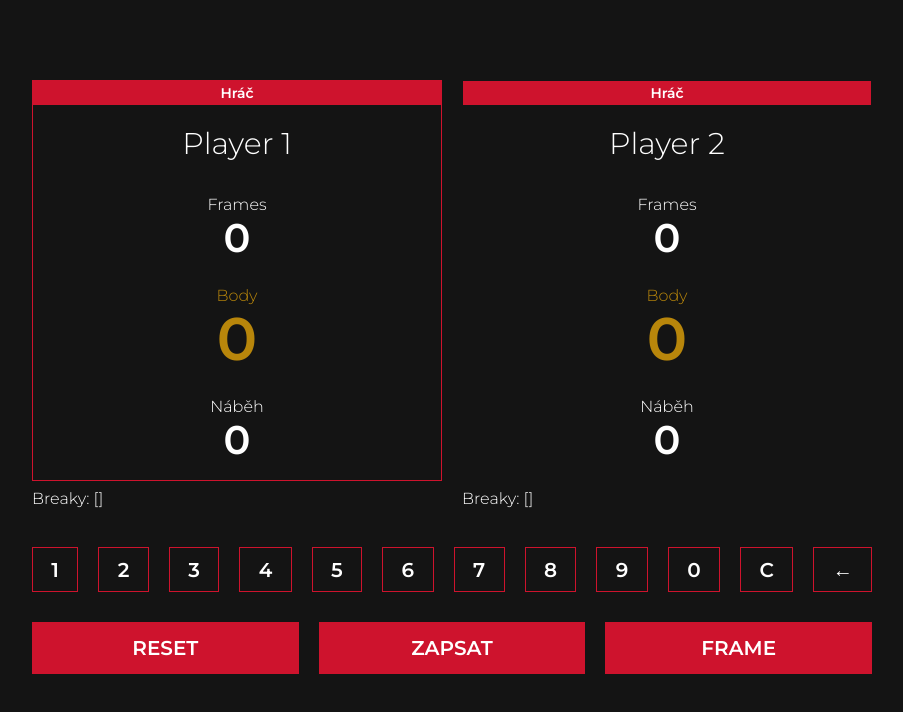
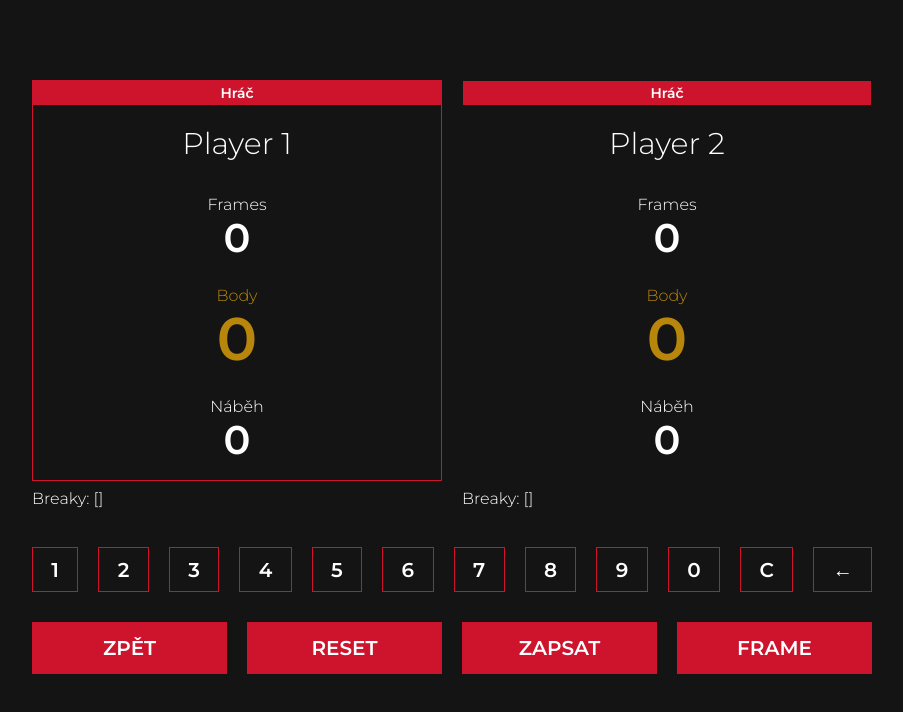
Before and after one commit to Jirka-C/snooker-scoreboard, a React (Create React App) app: page / in a window 1280 px wide. Shown: the top 712 px of the page, without its empty margins (188-1091 px from the left). Built offline with nearby package versions, Linux system fonts and the light colour scheme.

Commit message:
games history back button

```diff
--- a/package.json
+++ b/package.json
@@ -1,6 +1,6 @@
 {
   "name": "snooker-scoreboard",
-  "version": "2.0.0",
+  "version": "2.0.1",
   "private": true,
   "proxy": "http://api.cechmanek.com/",
   "dependencies": {
--- a/src/Views/ScoreBoard.js
+++ b/src/Views/ScoreBoard.js
@@ -12,6 +12,7 @@ function ScoreBoard() {
 
 	const [playerOne, setPlayerOne] = useState({id: 1, name: "Player 1", active: true, frames: 0, score: 0, break: 0, breaks: []});
 	const [playerTwo, setPlayerTwo] = useState({id: 2, name: "Player 2", active: false, frames: 0, score: 0, break: 0, breaks: []});
+	const [gameHistory, setGameHistory] = useState([{playerId: 1, frames: 0, score: 0, break: 0, breaks: []},{playerId: 2, frames: 0, score: 0, break: 0, breaks: []}]);
 	const [correct, setCorrect] = useState(false);
 	const [pending, setPending] = useState({status: true, text: strings.pending});
 	const [sidebarActive, setSidebarActive] = useState(false);
@@ -78,6 +79,9 @@ function ScoreBoard() {
 	}
 
 	const changePlayer = () => {
+		setGameHistory([...gameHistory, {playerId: activePlayer.id, frames: activePlayer.frames, score: activePlayer.score, break: activePlayer.break, breaks: [...activePlayer.breaks]}])
+		console.log(gameHistory);
+
 		if(correct){
 			if(activePlayer.break === activePlayer.breaks[[activePlayer.breaks.length-1]]){
 				activePlayer.breaks.pop();
@@ -118,6 +122,27 @@ function ScoreBoard() {
 		}
 
 		setCorrect(false);
+	}
+
+	const backStatus = () => {
+		if(!gameHistory.length){
+			return;
+		}
+
+		let historyData = gameHistory[gameHistory.length - 1];
+
+		if(historyData.playerId === 1){
+			setPlayerOne({...playerOne, frames: historyData.frames, score: historyData.score, break: historyData.break, breaks: historyData.breaks, active: true})
+			setPlayerTwo({...playerTwo, active: false})
+		}
+
+		if(historyData.playerId === 2){
+			setPlayerTwo({...playerTwo, frames: historyData.frames, score: historyData.score, break: historyData.break, breaks: historyData.breaks, active: true})
+			setPlayerOne({...playerOne, active: false})
+		}
+
+		gameHistory.pop()
+		setGameHistory(gameHistory);
 	}
 
 	const setCorrectHandle = () => {
@@ -223,13 +248,16 @@ function ScoreBoard() {
 
 				<div className="container">
 					<div className="row no-gutters">
-						<div className="col-4">
+						<div className="col-3">
+							<div className="button" onClick={backStatus}>{strings.ScoreBoard.back}</div>
+						</div>
+						<div className="col-3">
 							<div className="button" onClick={reset}>{strings.ScoreBoard.reset}</div>
 						</div>
-						<div className="col-4">
+						<div className="col-3">
 							<div className="button" onClick={changePlayer}>{strings.ScoreBoard.enter}</div>
 						</div>
-						<div className="col-4">
+						<div className="col-3">
 							<div className="button" onClick={setFrame}>{strings.ScoreBoard.frame}</div>
 						</div>
 					</div>
--- a/src/strings.CZ.js
+++ b/src/strings.CZ.js
@@ -11,6 +11,7 @@ const strings = {
         player: "Hráč",
         reset: "Reset",
         enter: "Zapsat",
+        back: "Zpět",
         frame: "Frame",
         save: "Uložit",
         delete: "Smazat",
```
